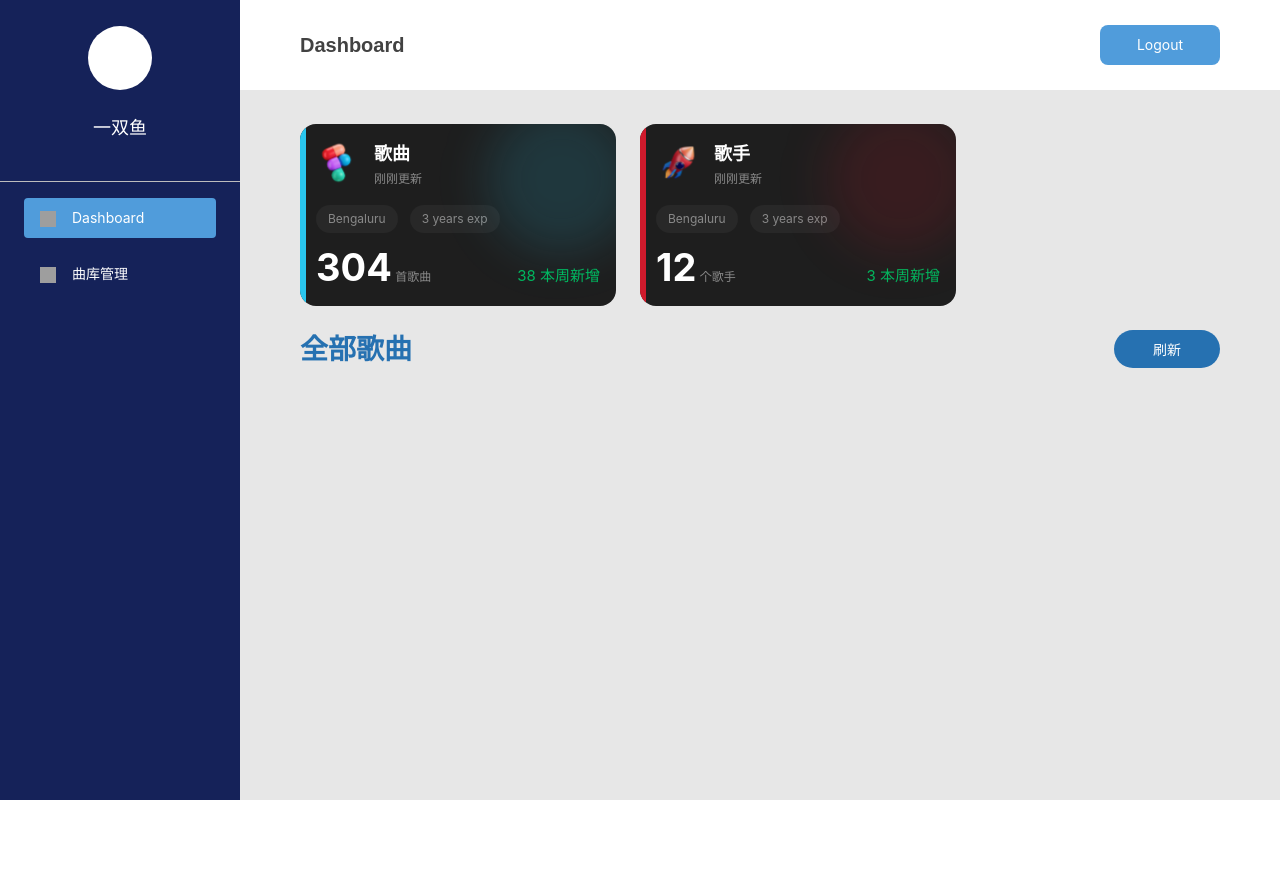
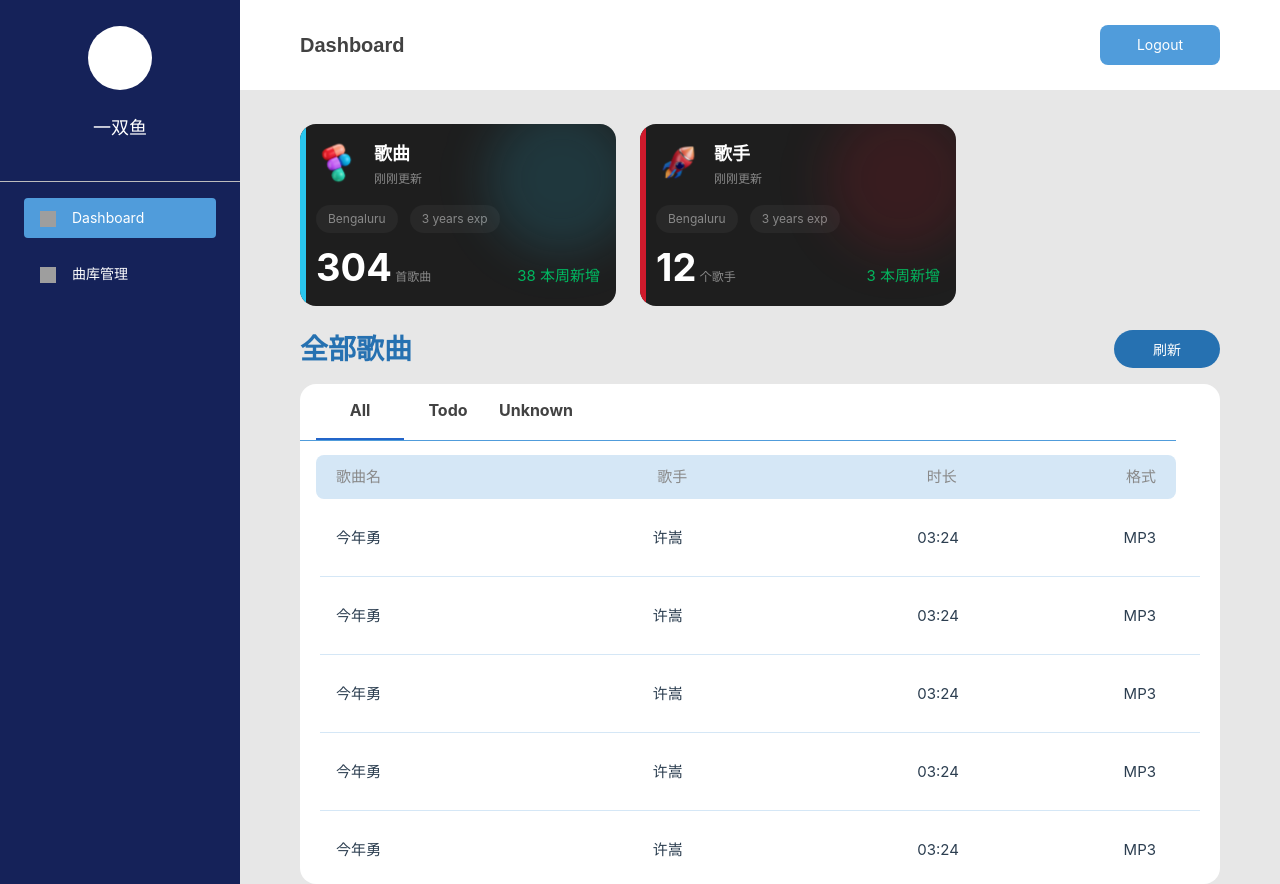
Before and after one commit to fengtianyu-yolo/lemon_music, a Vue app in the folder Web/lemon_music_web/: page /dashboard in a window 1280 px wide. Before the commit the page ends 800 px from the top, so only its background shows below. Built offline with nearby package versions, Linux system fonts and the light colour scheme; grey boxes are pictures that could not be loaded.

Commit message:
feat(web): 搭建音乐列表

```diff
--- a/Web/lemon_music_web/src/views/dashboard/DashboardView.vue
+++ b/Web/lemon_music_web/src/views/dashboard/DashboardView.vue
@@ -27,6 +27,34 @@
 
               <button @click="refreshData" v-else>刷新</button>
           </div>
+
+          <div class="music-list-content">
+            <div class="list-header">
+              <div class="header-filter">
+                <div class="filter-item">All</div>
+                <div class="filter-item">Todo</div>
+                <div class="filter-item">Unknown</div>
+              </div>
+              <div class="indicator-line"></div>
+            </div>
+            <div class="bottom-line"></div>
+            <div class="table-title">
+              <div class="song-name-label">歌曲名</div>
+              <div class="singer-label">歌手</div>
+              <div class="duration-label">时长</div>
+              <div class="format-label">格式</div>
+            </div>
+
+            <div class="row" v-for="songItem in songList" :key="songItem.songName">
+              <div class="info-row">
+                <div class="info-name">{{ songItem.songName }}</div>
+                <div class="info-singer">{{ songItem.singer }}</div>
+                <div class="info-duration">{{ songItem.duration }}</div>
+                <div class="info-format">{{ songItem.format }}</div>
+              </div>
+              <div class="row-line"></div>
+            </div>
+          </div>
       </div>
   </div>
 </template>
@@ -52,6 +80,51 @@ const cardList = ref([
       newAdd: 3,
       iconSrc: '/src/assets/dashboard_singer_icon.svg',
       type: CARD_TYPE.SINGER
+  }
+])
+
+const songList = ref([
+{
+  songName: '今年勇',
+  singer: '许嵩',
+  duration: '03:24',
+  format: 'MP3'
+},
+{
+  songName: '今年勇',
+  singer: '许嵩',
+  duration: '03:24',
+  format: 'MP3'
+},
+{
+  songName: '今年勇',
+  singer: '许嵩',
+  duration: '03:24',
+  format: 'MP3'
+},
+{
+  songName: '今年勇',
+  singer: '许嵩',
+  duration: '03:24',
+  format: 'MP3'
+},
+{
+  songName: '今年勇',
+  singer: '许嵩',
+  duration: '03:24',
+  format: 'MP3'
+},
+{
+  songName: '今年勇',
+  singer: '许嵩',
+  duration: '03:24',
+  format: 'MP3'
+},
+{
+  songName: '今年勇',
+  singer: '许嵩',
+  duration: '03:24',
+  format: 'MP3'
 }
 ])
 
@@ -104,6 +177,102 @@ function refreshData() {
 
   font-size: 14px;
   color: #FFFFFF;
+}
+
+.music-list-content {
+background-color: #FFFFFF;
+border-radius: 16px;
+margin-top: 16px;
+width: 100%;
+height: 500px;
+
+overflow-y: scroll;
+}
+
+.list-header {
+padding-left: 16px;
+}
+
+.header-filter {
+display: flex;
+}
+.filter-item {
+width: 88px;
+height: 54px;
+padding-top: 14px;
+text-align: center;
+
+font-size: 16px;
+font-weight: bold;
+color: #424242;
+}
+
+.indicator-line {
+background-color: #2365C9;
+width: 88px;
+height: 2px;
+}
+
+.bottom-line {
+background-color: var(--global-highlight-color);
+height: 1px;
+margin-right: 44px;
+}
+
+.table-title {
+display: flex;
+justify-content: space-between;
+align-items: center;
+height: 44px;
+margin-left: 16px;
+margin-right: 44px;
+margin-top: 14px;
+
+background-color: #D5E7F6;
+border-radius: 8px;
+
+color: #898989;
+}
+
+.song-name-label {
+width: 172px;
+padding-left: 20px;
+}
+
+.format-label {
+padding-right: 20px;
+}
+
+.info-row {
+display: flex;
+justify-content: space-between;
+align-items: center;
+
+height: 77px;
+margin-left: 16px;
+margin-right: 44px;
+}
+
+.info-name {
+width: 172px;
+padding-left: 20px;
+}
+.info-singer {
+width: 100px;
+}
+.singer-label {
+width: 100px;
+}
+
+.info-format {
+padding-right: 20px;
+}
+
+.row-line {
+height: 1px;
+background-color: #D5E7F6;
+margin-left: 20px;
+margin-right: 20px;
 }
 
 .loading-container {
```
Lines whose indentation alone changed are shown as unchanged.
